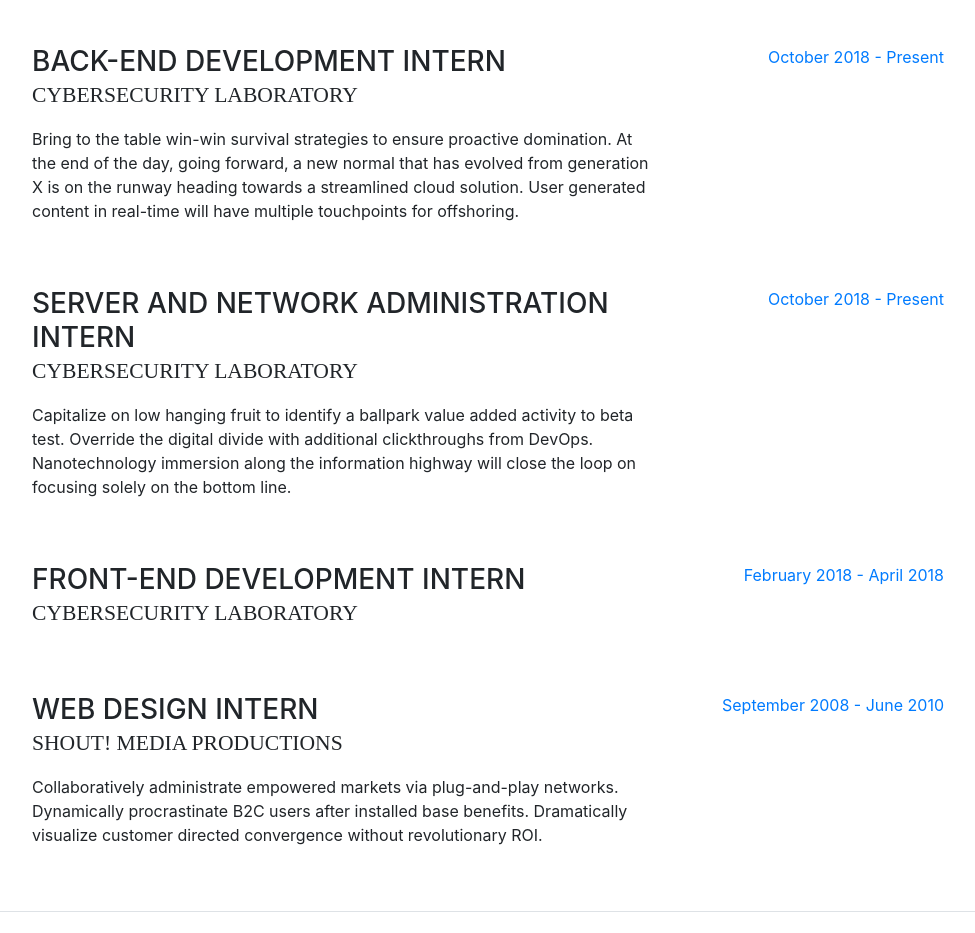
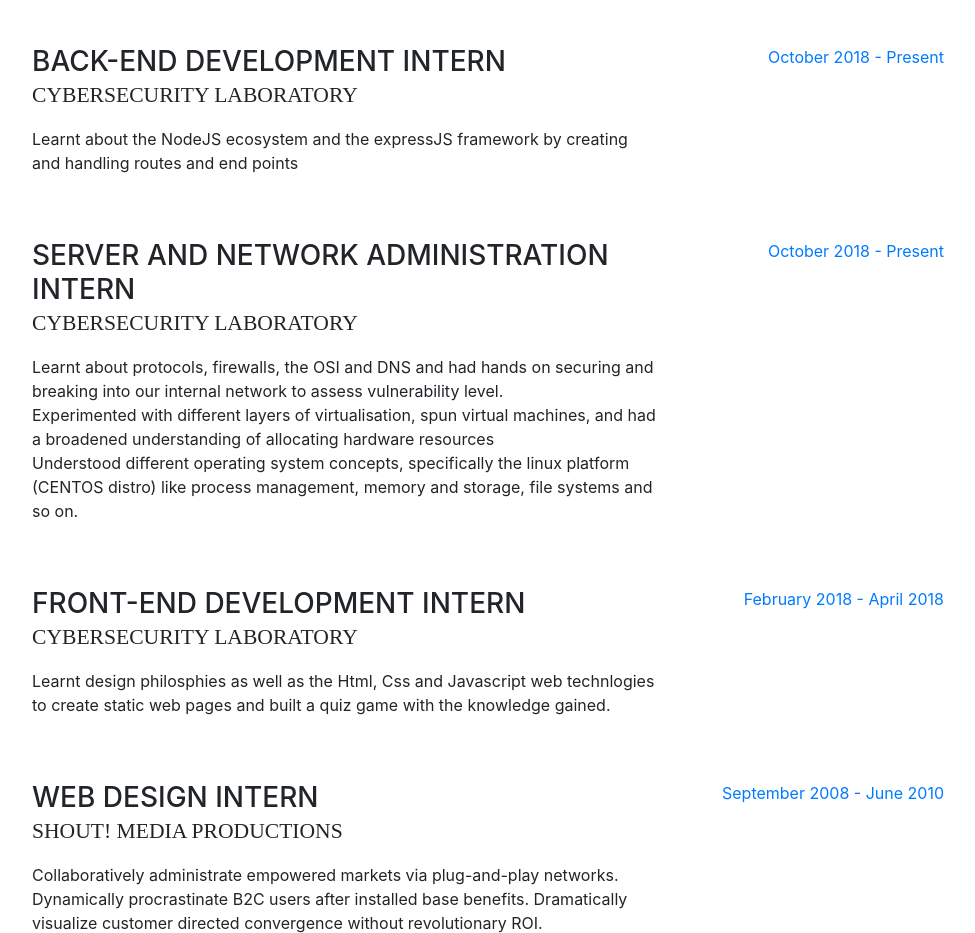
Before and after one commit to davidodeyinka/resume, a website with bundled scripts: page index.html in a window 1280 px wide. Shown: the part 889-1822 px from the top of the page, without its empty margins (288-1263 px from the left). Built offline with nearby package versions, Linux system fonts and the light colour scheme; a web font is replaced by a local one.

Commit message:
Filling out experience

```diff
--- a/index.html
+++ b/index.html
@@ -74,7 +74,7 @@
           <div class="subheading mb-5">Cybersecurity Lab. · O.A.U Ile-Ife· (234)8138599362 ·
             <a href="mailto:name@email.com">david.odeyinka@yahoo.com</a>
           </div>
-          <p class="mb-5">I have some degree of experience in front and back-end web development as well as server administration and have have experience working with collaboration and working </p>
+          <p class="mb-5">I have some degree of experience in front and back-end web development as well as server administration and have experience working with teams and integrating software. </p>
           <ul class="list-inline list-social-icons mb-0">
             <li class="list-inline-item">
               <a href="https://www.facebook.com/david.odeyinka">
@@ -120,7 +120,8 @@
             <div class="resume-content mr-auto">
               <h3 class="mb-0">Back-end Development Intern</h3>
               <div class="subheading mb-3">Cybersecurity Laboratory</div>
-              <p>Bring to the table win-win survival strategies to ensure proactive domination. At the end of the day, going forward, a new normal that has evolved from generation X is on the runway heading towards a streamlined cloud solution. User generated content in real-time will have multiple touchpoints for offshoring.</p>
+              <p>Learnt about the NodeJS ecosystem and the expressJS framework by creating and handling routes and end points<br>
+              </p>
             </div>
             <div class="resume-date text-md-right">
               <span class="text-primary">October 2018 - Present</span>
@@ -131,7 +132,10 @@
             <div class="resume-content mr-auto">
               <h3 class="mb-0">Server and Network Administration Intern</h3>
               <div class="subheading mb-3">Cybersecurity Laboratory</div>
-              <p>Capitalize on low hanging fruit to identify a ballpark value added activity to beta test. Override the digital divide with additional clickthroughs from DevOps. Nanotechnology immersion along the information highway will close the loop on focusing solely on the bottom line.</p>
+              <p>Learnt about protocols, firewalls, the OSI and DNS and had hands on securing and breaking into our internal network to assess vulnerability level.<br>
+                Experimented with different layers of virtualisation, spun virtual machines, and had a broadened understanding of allocating hardware resources<br>
+                Understood different operating system concepts, specifically the linux platform (CENTOS distro) like process management, memory and storage, file systems and so on.
+              </p>
             </div>
             <div class="resume-date text-md-right">
               <span class="text-primary">October 2018 - Present</span>
@@ -142,7 +146,7 @@
             <div class="resume-content mr-auto">
               <h3 class="mb-0">Front-end Development Intern</h3>
               <div class="subheading mb-3">Cybersecurity Laboratory</div>
-              <p></p>
+              <p>Learnt design philosphies as well as the Html, Css and Javascript web technlogies to create static web pages and built a quiz game with the knowledge gained.</p>
             </div>
             <div class="resume-date text-md-right">
               <span class="text-primary">February 2018 - April 2018</span>
```
